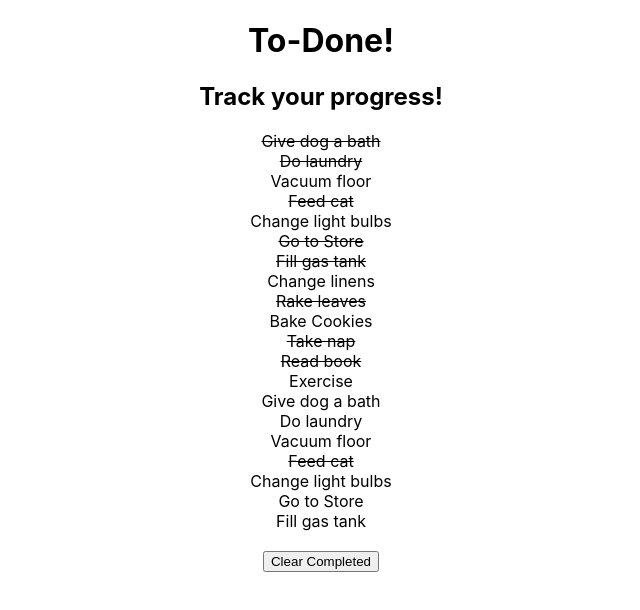
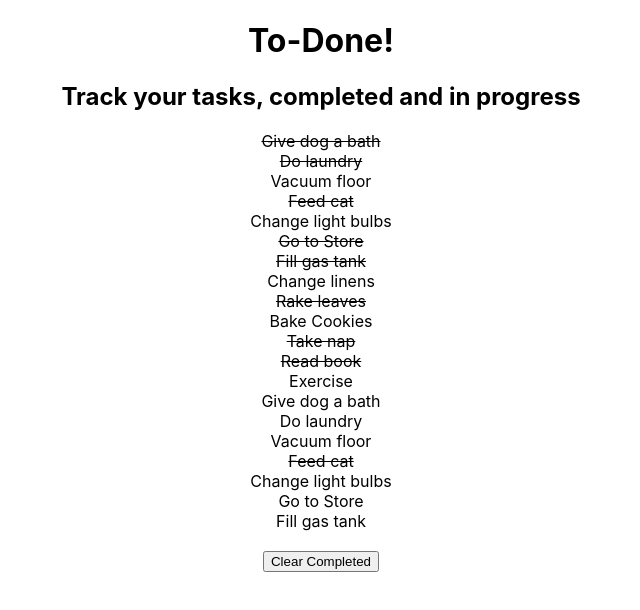
Before and after one commit to e-clawson/to-done, a React (Create React App) app: page / in a window 1280 px wide. Shown: the top 610 px of the page, without its empty margins (319-959 px from the left). Built offline with nearby package versions, Linux system fonts and the light colour scheme.

Commit message:
updated handleToggle and handleFilter in ToDOList on app

```diff
--- a/src/App.js
+++ b/src/App.js
@@ -10,7 +10,7 @@ function App() {
 
   const handleToggle = (id) => {
     let mapped = toDoList.map (task => {
-      return task.id == id ? { ...task, complete: !task.complete } : { ...task};
+      return task.id === id ? { ...task, complete: !task.complete } : { ...task};
     });
     setToDoList(mapped);
   }
@@ -24,8 +24,8 @@ function App() {
 
   return (
     <div className="App">
-      <Header pageName= "To-Done!" slogan= "Track your progress!"/>
-      <ToDoList toDoList={toDoList}/>
+      <Header/>
+      <ToDoList toDoList={toDoList} handleToggle={handleToggle} handleFilter={handleFilter}/>
     </div>
   );
 }
--- a/src/Header.js
+++ b/src/Header.js
@@ -1,8 +1,8 @@
-export const Header = ({pageName, slogan}) => {
+export const Header = () => {
     return (
         <div>
-            <h1>{pageName}</h1>
-            <h2>{slogan}</h2>
+            <h1>To-Done!</h1>
+            <h2>Track your tasks, completed and in progress</h2>
         </div>
     )
 }
```
